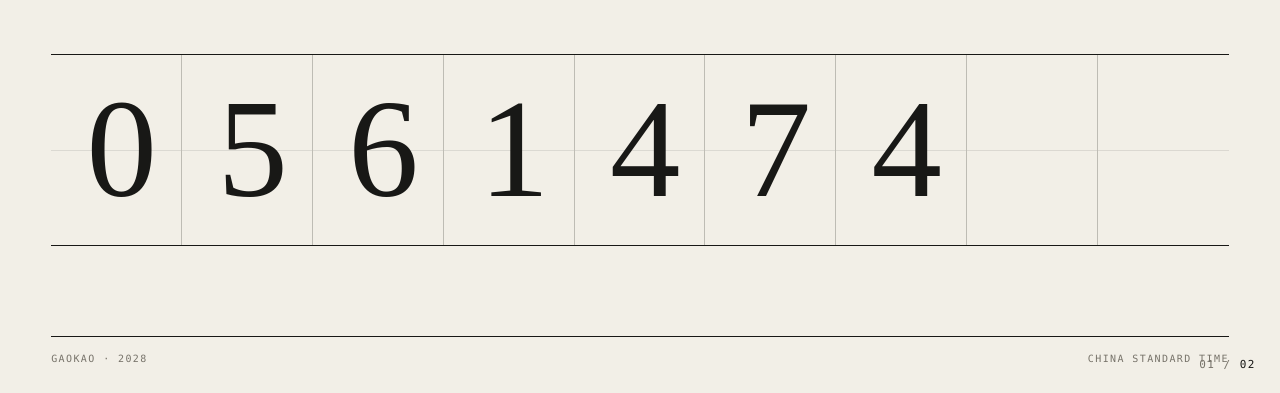
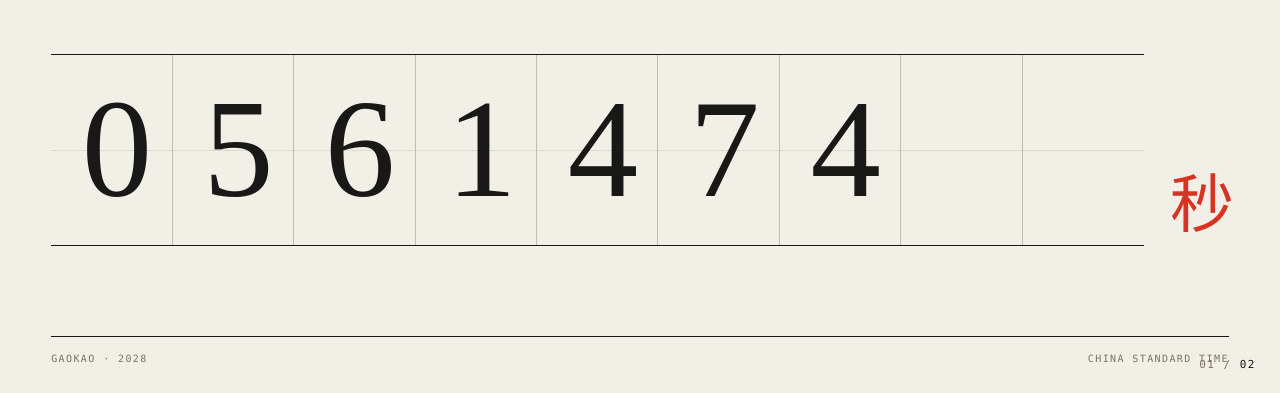
Before and after one commit to owenzjg/school-countdown, a plain HTML site: page page2.html in a window 1280 px wide. Shown: the part 407-800 px from the top of the page. Drawn offline with Linux system fonts and the light colour scheme.

Commit message:
Label GaoKao countdown and add seconds suffix

```diff
--- a/page2.html
+++ b/page2.html
@@ -13,7 +13,7 @@
     header{align-items:center;padding-bottom:17px;border-bottom:1px solid var(--ink)}header p,footer p{margin:0}.mark{font-weight:700;letter-spacing:.08em}.mark i{display:inline-block;width:7px;height:7px;margin:0 8px 1px 0;background:var(--red);border-radius:50%}
     .stage{display:grid;align-content:center;padding:clamp(58px,10vh,140px) 0}.kicker{margin:0 0 18px;color:var(--red);font-size:10px;letter-spacing:.16em;text-transform:uppercase}
     h1{max-width:880px;margin:0 0 clamp(42px,7vw,94px);font-family:"Bodoni 72",Didot,"Songti SC",serif;font-size:clamp(58px,10vw,154px);font-weight:400;letter-spacing:-.07em;line-height:.78}
-    .counter{display:grid;grid-template-columns:repeat(9,minmax(0,1fr));border-top:1px solid var(--ink);border-bottom:1px solid var(--ink)}
+    .counter-line{display:flex;align-items:end;gap:clamp(12px,2vw,28px)}.counter{flex:1;display:grid;grid-template-columns:repeat(9,minmax(0,1fr));border-top:1px solid var(--ink);border-bottom:1px solid var(--ink)}.unit{padding-bottom:8px;color:var(--red);font-family:"Bodoni 72",Didot,"Songti SC",serif;font-size:clamp(34px,5vw,72px);letter-spacing:-.08em;line-height:1}
     .digit{position:relative;display:grid;min-width:0;min-height:clamp(76px,15vw,190px);place-items:center;overflow:hidden;border-right:1px solid var(--line);font-family:"Bodoni 72",Didot,serif;font-size:clamp(54px,11vw,160px);font-variant-numeric:tabular-nums;letter-spacing:-.08em;line-height:1}.digit:last-child{border-right:0}.digit::after{content:"";position:absolute;left:0;right:0;top:50%;border-top:1px solid rgba(24,24,22,.1)}.digit.flip span{animation:flip .42s cubic-bezier(.2,.7,.2,1)}@keyframes flip{0%{transform:translateY(-95%);opacity:0}100%{transform:translateY(0);opacity:1}}
     footer{padding-top:16px;border-top:1px solid var(--ink);color:#77736a}.page-nav{position:fixed;right:24px;bottom:22px;display:flex;align-items:center;gap:8px;color:#77736a;font-size:11px;letter-spacing:.14em}.page-nav a{color:inherit;text-decoration:none}.page-nav a[aria-current="page"]{color:var(--ink)}.page-nav a:hover{color:var(--red)}
     @media(max-width:680px){main{padding:18px}.stage{padding:70px 0}h1{font-size:clamp(54px,17vw,88px);margin-bottom:52px}.counter{grid-template-columns:repeat(3,1fr)}.digit{min-height:90px;border-bottom:1px solid var(--line)}.digit:nth-child(3n){border-right:0}.digit:nth-last-child(-n+3){border-bottom:0}header p,footer p:last-child{display:none}.page-nav{right:18px;bottom:16px}}
@@ -22,7 +22,7 @@
 <body>
   <main>
     <header><div class="mark"><i></i>SCHOOL COUNTDOWN</div><p>2025.09.01 — 2028.06.10</p></header>
-    <section class="stage" aria-live="polite"><p class="kicker">The final count</p><h1>高考<br>秒数</h1><div class="counter" id="counter" aria-label="距离高考结束的秒数"></div></section>
+    <section class="stage" aria-live="polite"><p class="kicker">The final count</p><h1>高考<br>倒计时</h1><div class="counter-line"><div class="counter" id="counter" aria-label="距离高考结束的秒数"></div><span class="unit">秒</span></div></section>
     <footer><p>GAOKAO · 2028</p><p>CHINA STANDARD TIME</p></footer>
   </main>
   <nav class="page-nav" aria-label="页面切换"><a href="./index.html">01</a><span>/</span><a href="./page2.html" aria-current="page">02</a></nav>
```
